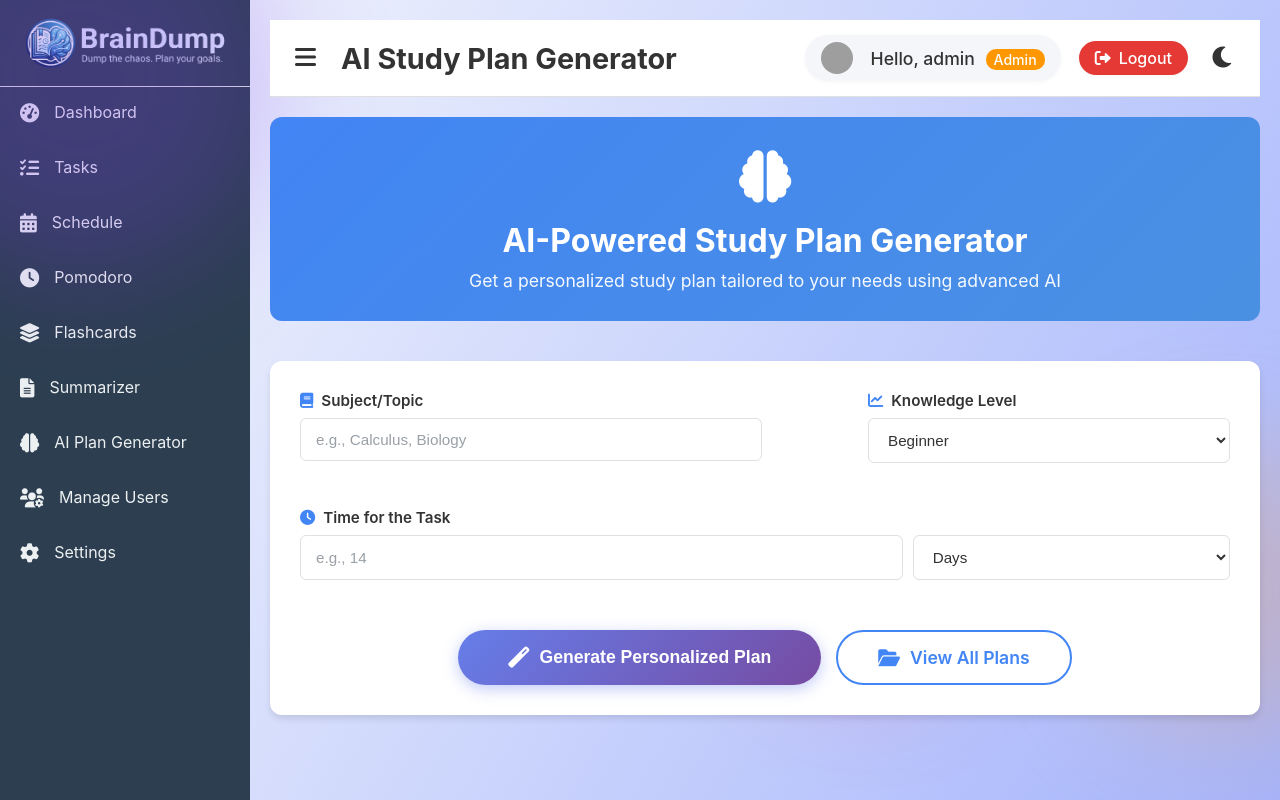
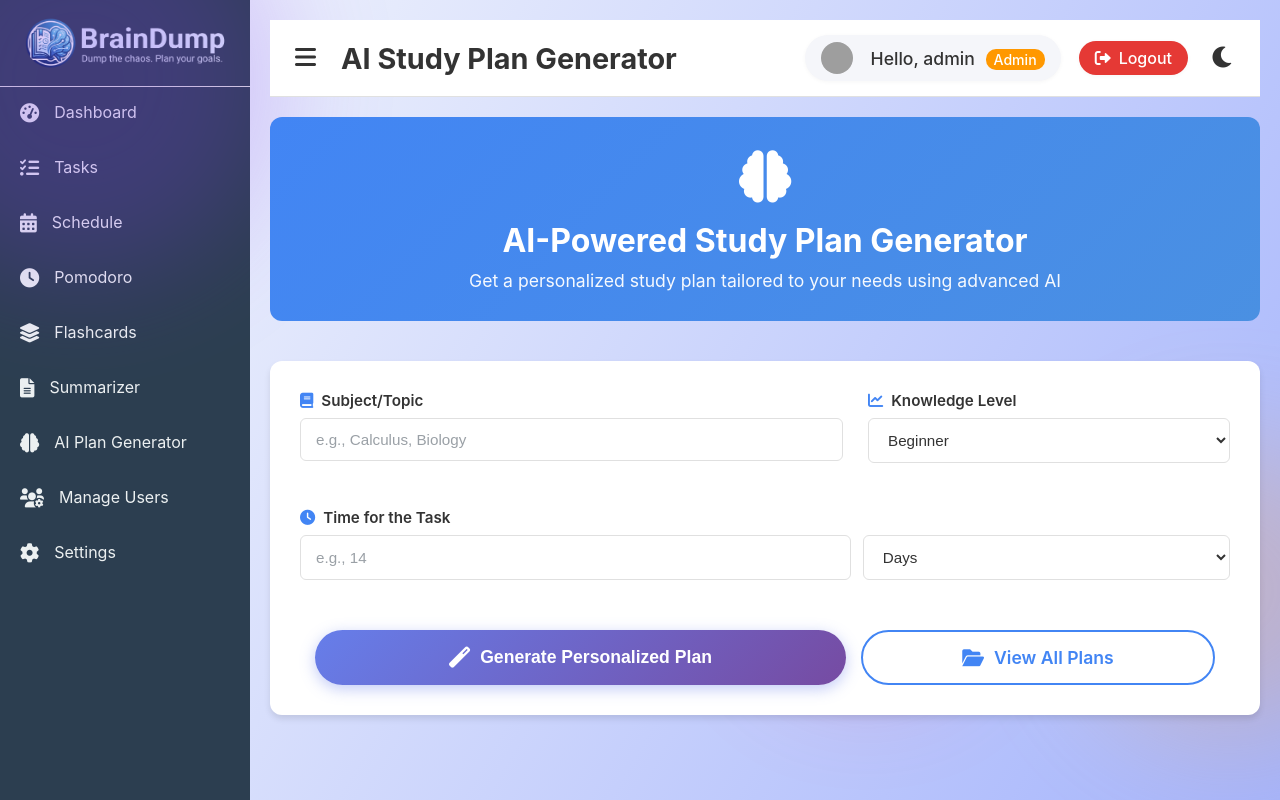
Before and after one commit to StudyPlannerJM/Final-project, a Flask app: page /ai-planner/generator in a window 1280 px wide. Run offline with Flask 3, Linux system fonts and the light colour scheme; a user stored in the database is signed in; some libraries are stand-ins or nearby versions; grey boxes are pictures that could not be loaded.

Commit message:
box for ai planer generator fixed

```diff
--- a/app/static/css/ai-planner/ai-planner-form.css
+++ b/app/static/css/ai-planner/ai-planner-form.css
@@ -86,6 +86,7 @@
     border: 2px solid var(--border-color);
     border-radius: 8px;
     font-size: 1em;
+    width: 100%;
     background-color: var(--bg-color-primary);
     color: var(--text-color-primary);
     transition: all 0.3s ease;
@@ -101,11 +102,6 @@
     color: var(--text-color-tertiary);
 }
 
-/* Subject field width restriction */
-#subject {
-    max-width: 85%;
-}
-
 .error-message {
     color: #e74c3c;
     font-size: 0.85em;
@@ -118,25 +114,28 @@
 }
 
 .time-input-wrapper {
-    display: flex;
-    gap: 10px;
+    display: grid;
+    grid-template-columns: 1.2fr 0.8fr;
+    gap: 12px;
+    align-items: stretch;
 }
 
 .time-input-wrapper .time-number {
-    flex: 2;
+    min-width: 0;
 }
 
 .time-input-wrapper .time-unit {
-    flex: 1;
+    min-width: 0;
 }
 
 /* Form Actions */
 .form-actions {
-    text-align: center;
-    display: flex;
-    justify-content: center;
+    display: grid;
+    grid-template-columns: 1.2fr 0.8fr;
     gap: 15px;
-    flex-wrap: wrap;
+    width: 100%;
+    max-width: 900px;
+    margin: 0 auto;
 }
 
 .btn-generate {
@@ -152,7 +151,10 @@
     box-shadow: 0 4px 15px rgba(102, 126, 234, 0.4);
     display: inline-flex;
     align-items: center;
+    justify-content: center;
     gap: 10px;
+    width: 100%;
+    min-height: 54px;
 }
 
 .btn-generate:hover {
@@ -182,8 +184,11 @@
     transition: all 0.3s ease;
     display: inline-flex;
     align-items: center;
+    justify-content: center;
     gap: 10px;
     text-decoration: none;
+    width: 100%;
+    min-height: 54px;
 }
 
 .btn-view-all:hover {
--- a/app/static/css/ai-planner/ai-planner-responsive.css
+++ b/app/static/css/ai-planner/ai-planner-responsive.css
@@ -61,15 +61,16 @@
     }
 
     .time-input-wrapper {
+        grid-template-columns: 1.25fr 0.75fr;
         gap: 8px;
     }
 
     .time-input-wrapper .time-number {
-        flex: 1.2;
+        min-width: 0;
     }
 
     .time-input-wrapper .time-unit {
-        flex: 1;
+        min-width: 0;
     }
 
     .error-message {
```
